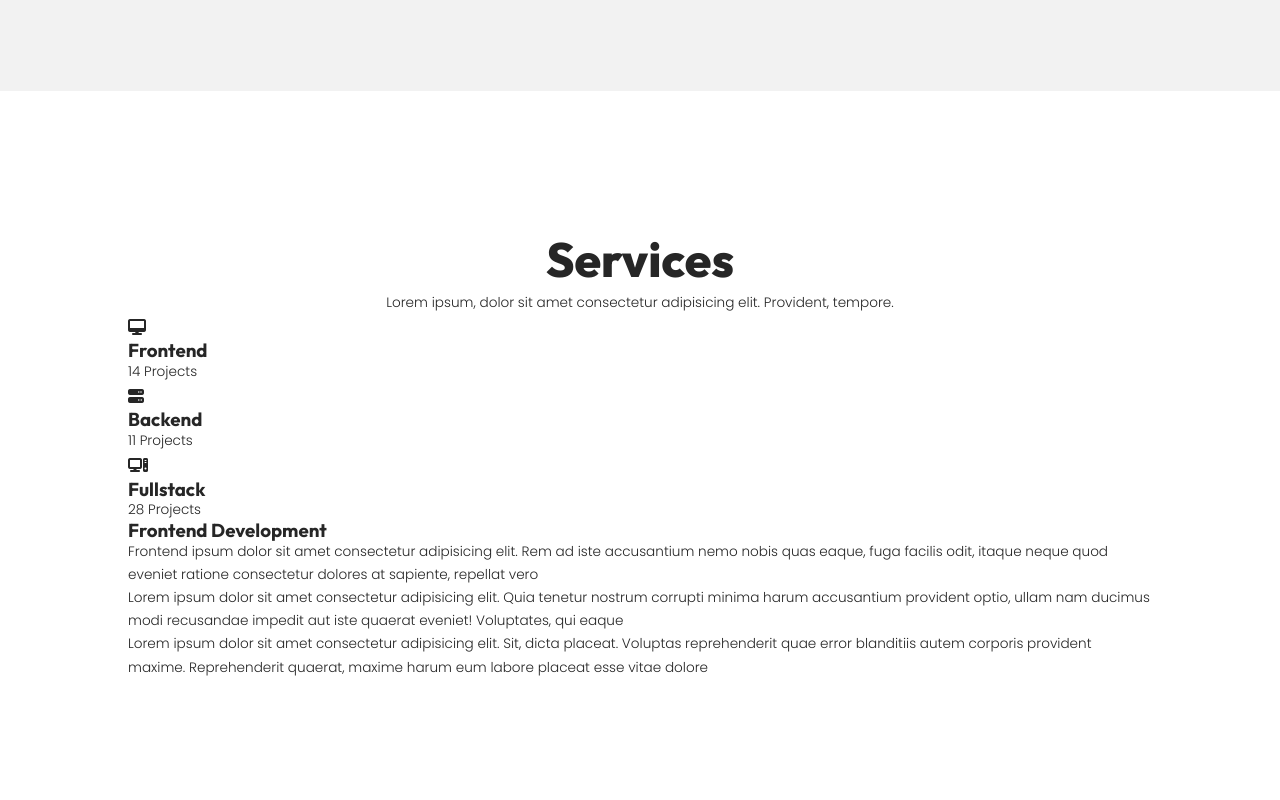
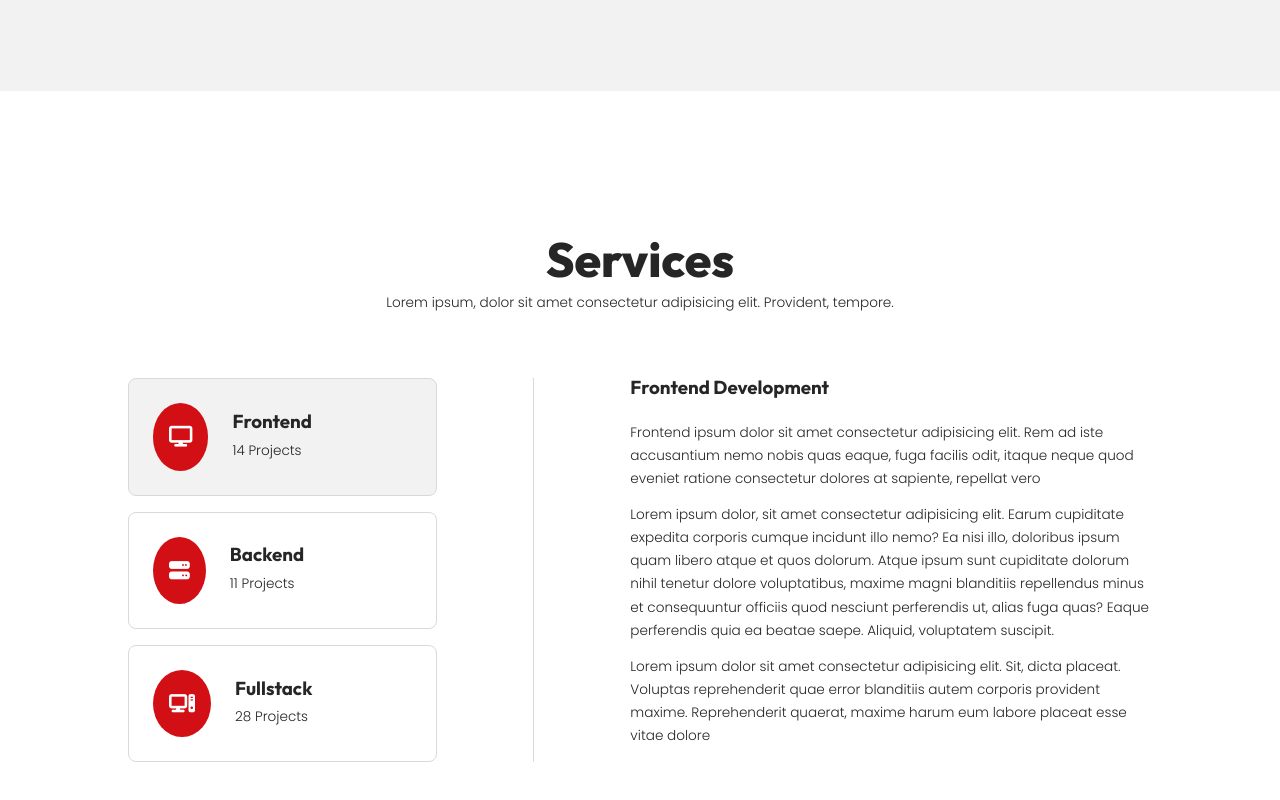
Before and after one commit to VovkEugene/my-2, a plain HTML site: page index.html in a window 1280 px wide. Shown: the part 1568-2368 px from the top of the page. Drawn offline with Linux system fonts and the light colour scheme.

Commit message:
add services.css

```diff
--- a/index.html
+++ b/index.html
@@ -153,8 +153,8 @@
       </p>
       <div class="container services__container">
         <ul class="services__left">
-          <li class="services__item">
-            <span><i class="fa-solid fa-desktop"></i></span>
+          <li class="services__item active">
+            <span><i class="fa-solid fa-display"></i></span>
             <div class="">
               <h3>Frontend</h3>
               <p>14 Projects</p>
@@ -184,10 +184,13 @@
             vero
           </p>
           <p>
-            Lorem ipsum dolor sit amet consectetur adipisicing elit. Quia
-            tenetur nostrum corrupti minima harum accusantium provident optio,
-            ullam nam ducimus modi recusandae impedit aut iste quaerat eveniet!
-            Voluptates, qui eaque
+            Lorem ipsum dolor, sit amet consectetur adipisicing elit. Earum
+            cupiditate expedita corporis cumque incidunt illo nemo? Ea nisi
+            illo, doloribus ipsum quam libero atque et quos dolorum. Atque ipsum
+            sunt cupiditate dolorum nihil tenetur dolore voluptatibus, maxime
+            magni blanditiis repellendus minus et consequuntur officiis quod
+            nesciunt perferendis ut, alias fuga quas? Eaque perferendis quia ea
+            beatae saepe. Aliquid, voluptatem suscipit.
           </p>
           <p>
             Lorem ipsum dolor sit amet consectetur adipisicing elit. Sit, dicta
--- /dev/null
+++ b/styles/services.css
@@ -0,0 +1,52 @@
+.services__container {
+  margin-top: 4rem;
+  display: grid;
+  grid-template-columns: 1fr 2fr;
+  gap: 6rem;
+}
+
+.services__left {
+  display: flex;
+  flex-direction: column;
+  gap: 1rem;
+}
+
+.services__left li {
+  padding: 1.5rem;
+  display: flex;
+  align-items: center;
+  gap: 1.5rem;
+  border: 1px solid var(--color-gray-300);
+  border-radius: var(--border-radius-4);
+  cursor: pointer;
+}
+
+.services__left li:hover,
+.services__left li.active {
+  background-color: var(--color-gray-200);
+}
+
+.services__left li span {
+  padding: 1rem;
+  border-radius: 50%;
+  font-size: 1.3rem;
+  background-color: var(--color-primary);
+  color: var(--color-gray-100);
+}
+
+.services__left li h3 {
+  margin-bottom: 0.5rem;
+}
+
+.services__right {
+  padding-left: 6rem;
+  border-left: 1px solid var(--color-gray-300);
+}
+
+.services__right h3 {
+  margin-bottom: 1.5rem;
+}
+
+.services__right p {
+  margin-bottom: 0.8rem;
+}
--- a/styles/style.css
+++ b/styles/style.css
@@ -4,6 +4,7 @@
 @import url("./navbar.css");
 @import url("./header.css");
 @import url("./about.css");
+@import url("./services.css");
 
 * {
   margin: 0;
```
